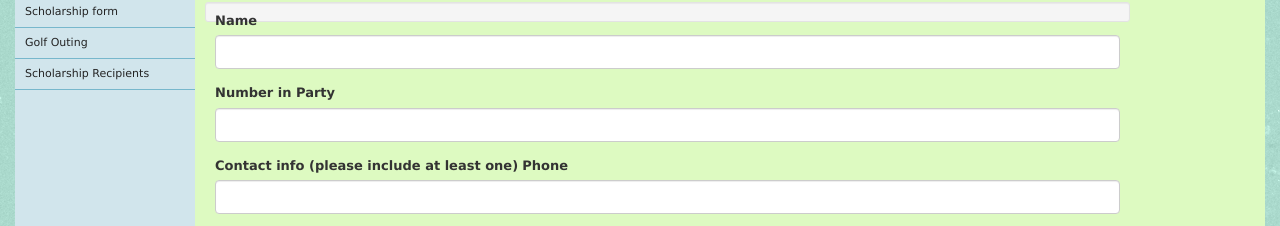
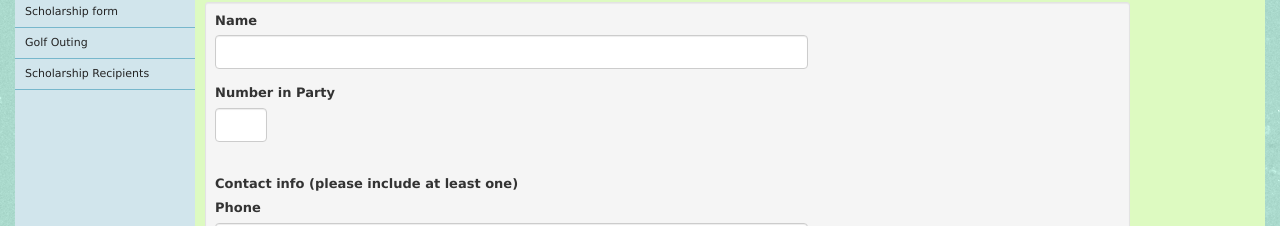
Before and after one commit to dylanthelion/dadsSite, a website: page public/html/golfRegistration.html in a window 1280 px wide. Shown: the part 570-796 px from the top of the page. Drawn offline with nearby package versions, Linux system fonts and the light colour scheme; files whose address does not match are found by name.

Commit message:
outing Fixed layout for golf register page

```diff
--- a/public/html/golfRegistration.html
+++ b/public/html/golfRegistration.html
@@ -83,31 +83,34 @@
                           </li>
                         </ul>
                       </li>
-                    </ul><!-- end of menu -->
-                  </div><!-- end of navigation -->
+                    </ul>
+                  </div>
                 </div><!-- end of sidebar -->
 
                 <div class="main column">
                   <div class="clear">
                     <a id="content" name="content"></a>
                     <h1>Golf outing registration</h1>
-                    <div class='well well-sm'>
+                    <div class='well well-sm form-container'>
                       <form>
                         <div class='row'>
-                          <div class='col-md-12'>
+                          <div class='col-md-8'>
                             <div class='form-group'>
                               <label for='Name'>
                                 Name</label>
                               <input type='text' class='form-control' id='Name' required='required' name='Name' />
                             </div>
                             <div class='form-group'>
-                              <label for='Players'>
-                                Number in Party</label>
-                              <input type='text' class='form-control' id='Players' required='required' name='Players' />
+                                <label for='Players'>
+                                Number in Party</label><br>
+                                <div class='input-single-char'>
+                                  <input type='text' class='form-control' id='Players' required='required' name='Players' /><br>
+                                </div>
                             </div>
-                            <div class='form-group'>
+                            <div class='form-group input-next-line'>
                               <label for='Phone'>
                                 Contact info (please include at least one)</label>
+                                <br>
                               <label for='Phone'>
                                 Phone</label>
                               <input type='text' class='form-control' id='Phone' name='Phone' />
--- a/public/styles/formPages.css
+++ b/public/styles/formPages.css
@@ -31,3 +31,11 @@
 .form-container {
 	overflow: auto;
 }
+
+.input-next-line {
+	clear : left;
+}
+
+.input-single-char {
+	width: 4em;
+}
```
